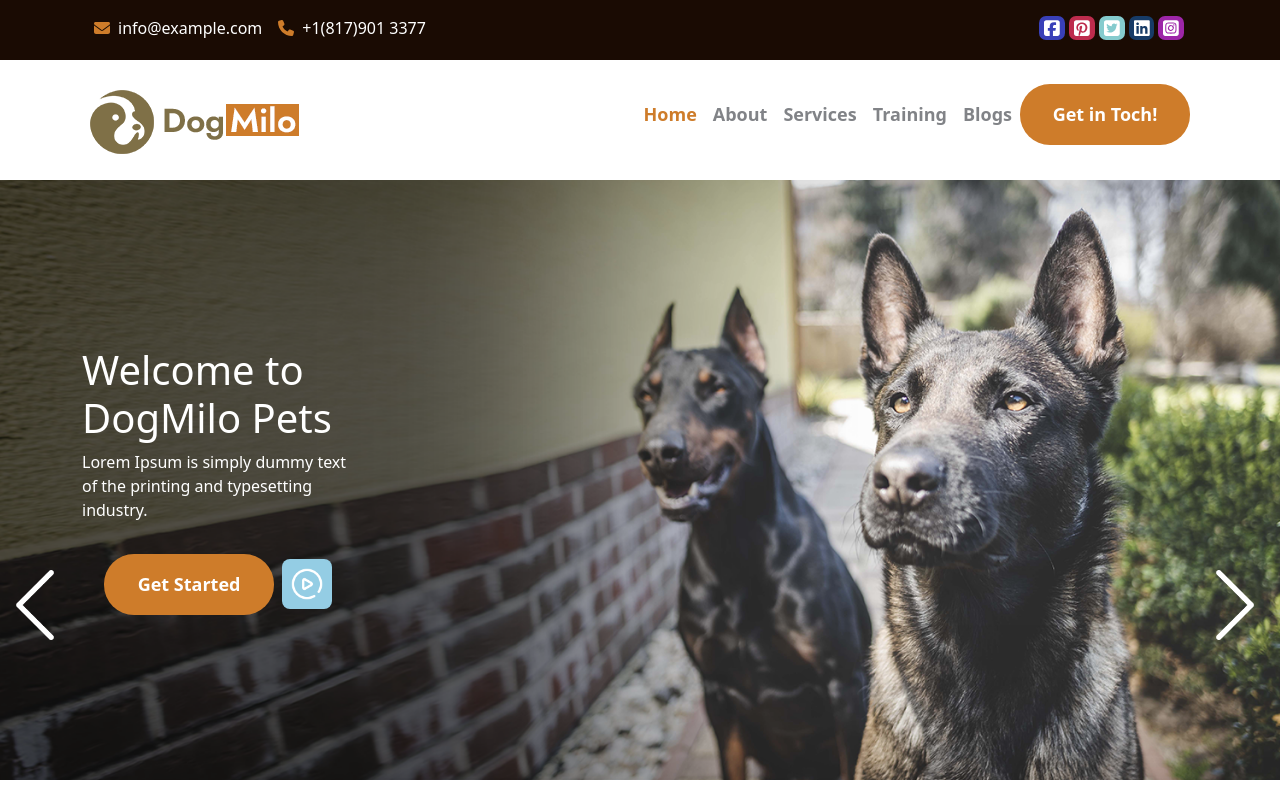
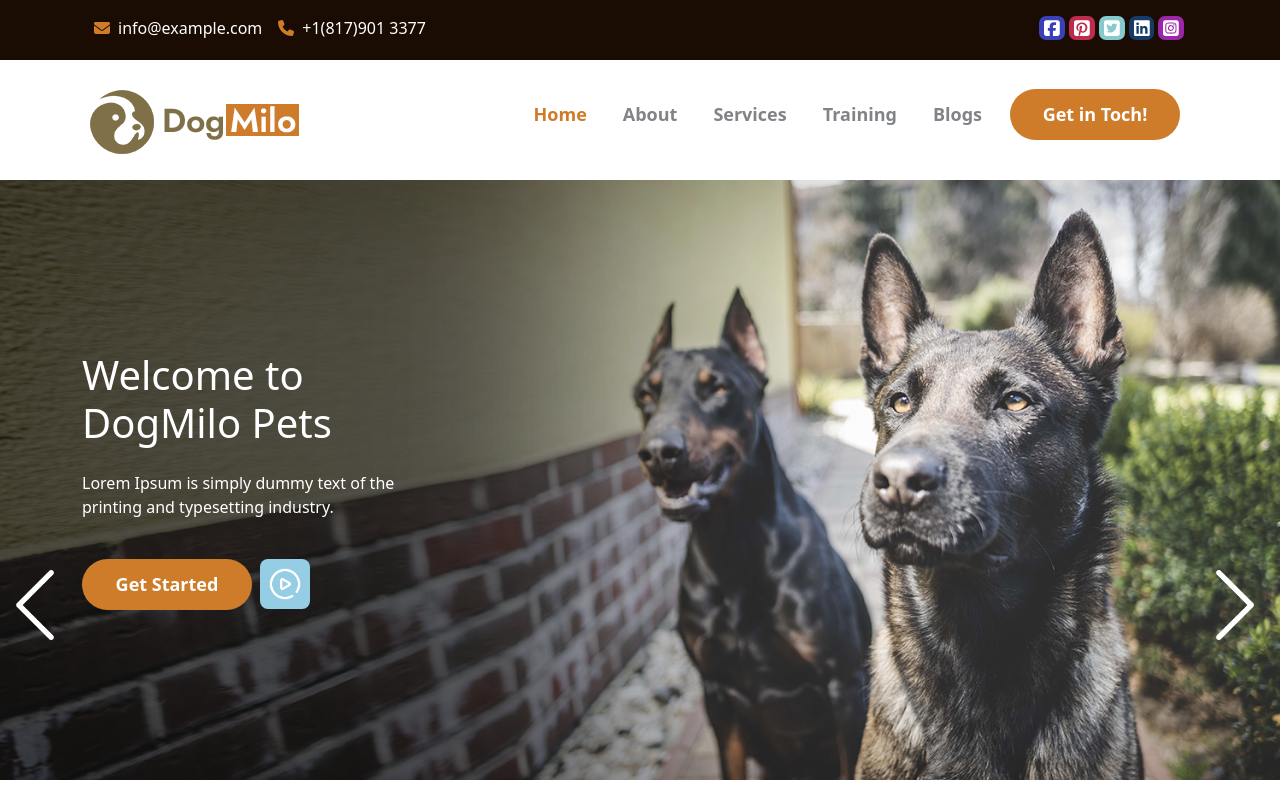
Before and after one commit to KatiaLosignore/proj-html-vuejs, a Vue app: page / in a window 1280 px wide. Shown: the top 800 px of the page. Built offline with nearby package versions, Linux system fonts and the light colour scheme.

Commit message:
added fix

```diff
--- a/src/components/AppHeader.vue
+++ b/src/components/AppHeader.vue
@@ -59,6 +59,8 @@ export default {
         li {
             font-weight: bold;
             font-size: 18px;
+            margin: 0 10px;
+            font-weight: 600;
 
             a {
                 color: $grey;
--- a/src/components/AppMain.vue
+++ b/src/components/AppMain.vue
@@ -4,6 +4,7 @@ import MainAbout from './MainSections/MainAbout.vue';
 import MainService from './MainSections/MainService.vue';
 import MainChoose from './MainSections/MainChoose.vue';
 import MainNews from './MainSections/MainNews.vue';
+
 export default {
      name: 'AppMain',
      components: { MainJumbotron, MainAbout, MainService, MainChoose, MainNews },
@@ -14,7 +15,8 @@ export default {
      methods: {
         OnClick() {
             alert("Attenzione, i parametri inseriti non sono corretti!");
-        }
+        },
+
      },
 
 };
--- a/src/components/MainSections/AppBottom.vue
+++ b/src/components/MainSections/AppBottom.vue
@@ -27,7 +27,7 @@ export default {
     border-color: transparent;
     border-radius: 30px;
     width: 170px;
-    padding: 15px;
+    padding: 10px;
     font-size: 18px;
     color: $white;
     font-weight: 600;
--- a/src/components/MainSections/MainJumbotron.vue
+++ b/src/components/MainSections/MainJumbotron.vue
@@ -1,5 +1,6 @@
 <script>
 import AppBottom from './AppBottom.vue';
+
 export default {
     name: 'MainJumbotron',
     components: { AppBottom },
@@ -8,6 +9,7 @@ export default {
         title: String,
         text: String,
     },
+
 
 };
 </script>
@@ -19,10 +21,10 @@ export default {
             <img src='../../assets/img/left-arrow.png' id="prev" alt="left">
             <div class="container h-100 d-flex align-items-center">
                 <div class="row">
-                    <div class="col-12 col-lg-6">
+                    <div class="col-8">
                         <h1 class="text-white">{{ title }}</h1>
-                        <p class="text-white pb-3">{{ text }}</p>
-                        <div class="d-flex justify-content-center align-items-center">
+                        <p class="text-white pb-4 mt-4">{{ text }}</p>
+                        <div class="d-flex justify-content-start align-items-center">
                             <app-bottom special="Get Started"></app-bottom>
                             <div class="play rounded-3">
                                 <img src='../../assets/img/play.png' alt="play">
@@ -67,6 +69,7 @@ export default {
 
 }
 
+
 #prev,
 #next {
     width: 70px;
```
